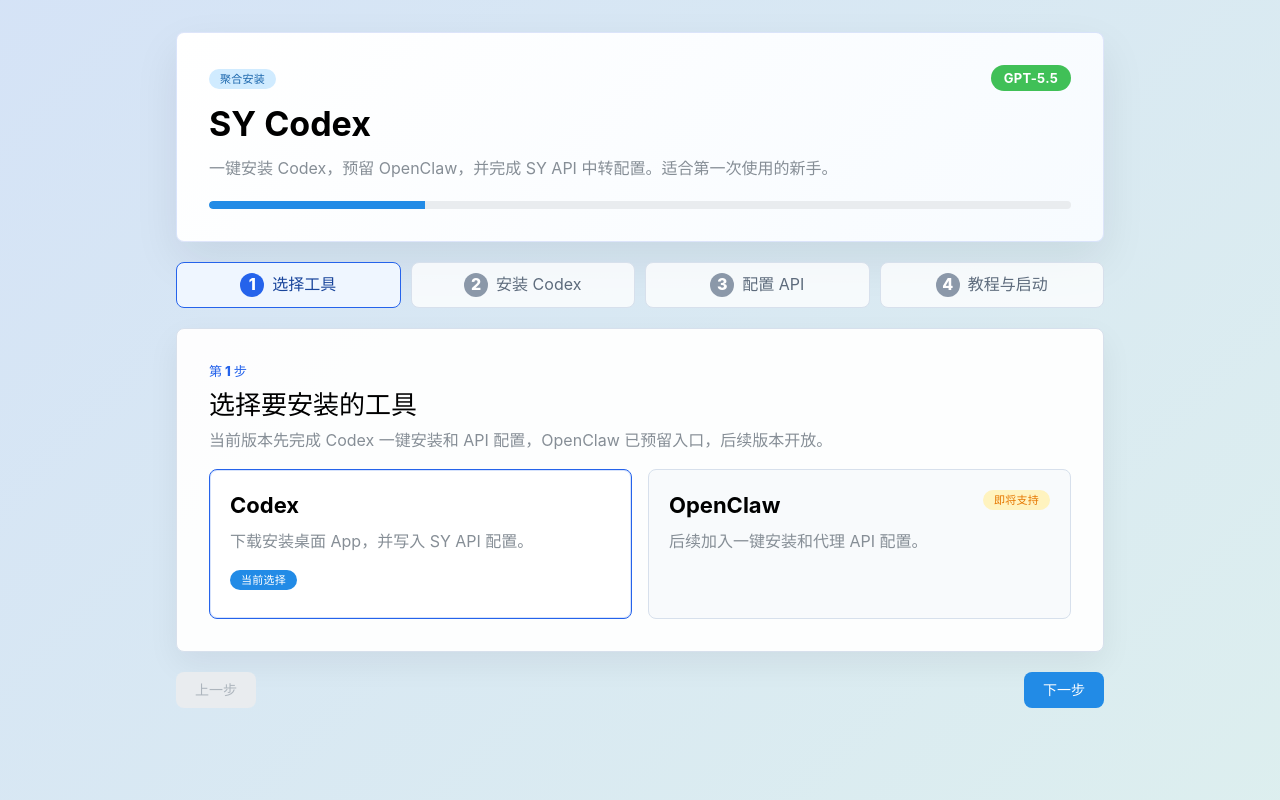
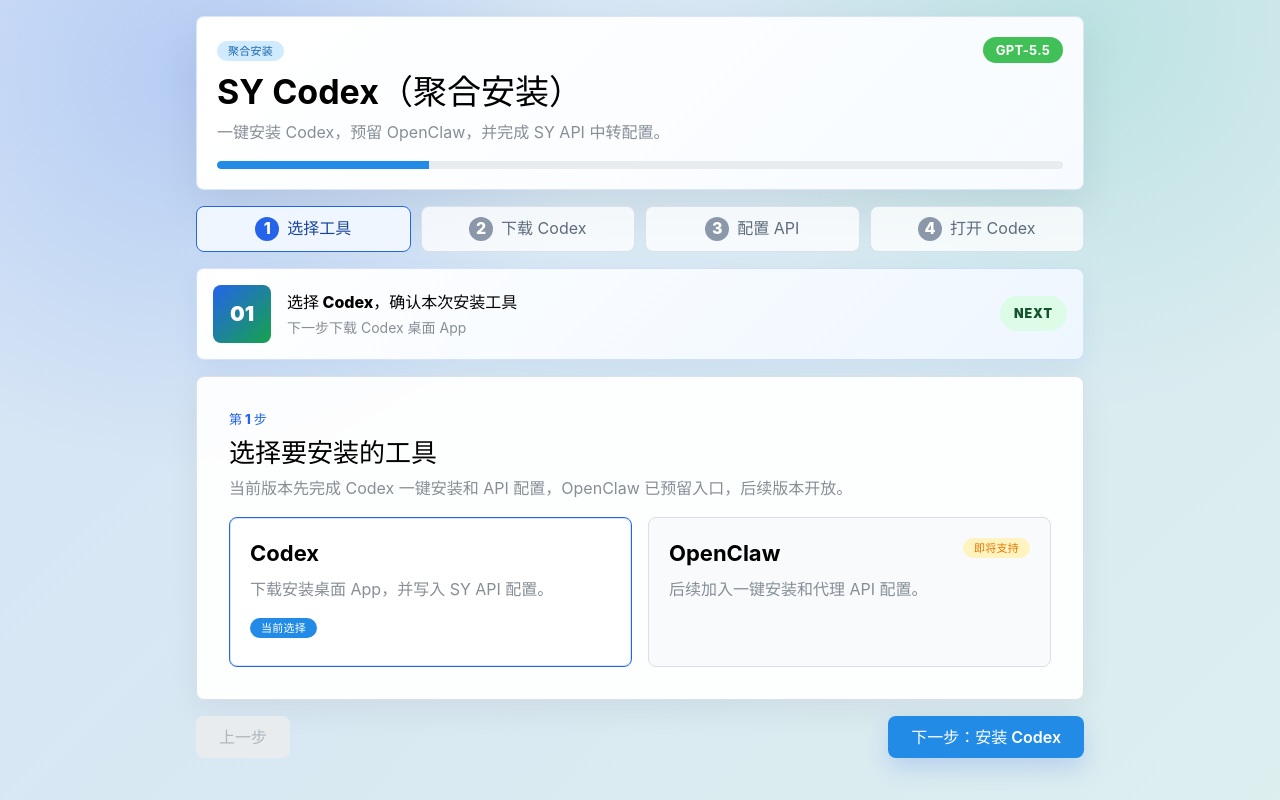
Before and after one commit to hwl198908-maker/sy-codex-helper, a React (Vite) app: page / in a window 1280 px wide. Built offline with nearby package versions, Linux system fonts and the light colour scheme.

Commit message:
feat: emphasize guided installer steps

```diff
--- a/src/App.tsx
+++ b/src/App.tsx
@@ -27,11 +27,45 @@ import {
   DEFAULT_PROVIDER_PROTOCOL
 } from "./lib/defaults";
 
+type StepGuide = {
+  label: string;
+  current: string;
+  next: string;
+  action: string;
+};
+
+const stepGuides: Record<WizardStep, StepGuide> = {
+  tool: {
+    label: "01",
+    current: "选择 Codex，确认本次安装工具",
+    next: "下一步下载 Codex 桌面 App",
+    action: "下一步：安装 Codex",
+  },
+  install: {
+    label: "02",
+    current: "下载并安装 Codex 桌面 App",
+    next: "安装完成后配置代理 API 和令牌",
+    action: "下一步：配置 API",
+  },
+  provider: {
+    label: "03",
+    current: "配置代理 API、令牌和 GPT-5.5 模型",
+    next: "保存后打开 Codex 桌面 App 完成配置",
+    action: "下一步：打开 Codex",
+  },
+  complete: {
+    label: "04",
+    current: "完成配置，打开 Codex 桌面 App",
+    next: "最后一步：点击页面中的打开 Codex",
+    action: "完成",
+  },
+};
+
 const stepLabels: Record<WizardStep, string> = {
   tool: "选择工具",
-  install: "安装 Codex",
+  install: "下载 Codex",
   provider: "配置 API",
-  complete: "教程与启动",
+  complete: "打开 Codex",
 };
 
 const steps: WizardStep[] = ["tool", "install", "provider", "complete"];
@@ -51,24 +85,25 @@ export default function App() {
     protocol: DEFAULT_PROVIDER_PROTOCOL,
     selectedModel: DEFAULT_PROVIDER_MODEL,
   });
+  const guide = stepGuides[step];
 
   return (
     <MantineProvider defaultColorScheme="light">
       <AppShell className="app-bg">
-        <Container size="md" py="xl">
-          <Stack gap="lg">
-            <Paper className="hero-card" radius="md" p="xl">
+        <Container size={920} py="md">
+          <Stack gap="md">
+            <Paper className="hero-card" radius="md" p="lg">
               <Group justify="space-between" align="flex-start" gap="md">
                 <Box>
                   <Badge color="blue" variant="light">聚合安装</Badge>
-                  <Title id="app-title" order={1} mt="sm">SY Codex</Title>
-                  <Text c="dimmed" mt="xs">
-                    一键安装 Codex，预留 OpenClaw，并完成 SY API 中转配置。适合第一次使用的新手。
+                  <Title id="app-title" order={1} mt={8}>SY Codex（聚合安装）</Title>
+                  <Text c="dimmed" mt={6}>
+                    一键安装 Codex，预留 OpenClaw，并完成 SY API 中转配置。
                   </Text>
                 </Box>
                 <Badge size="lg" color="green" variant="filled">GPT-5.5</Badge>
               </Group>
-              <Progress value={stepProgress[step]} mt="lg" radius="xl" />
+              <Progress value={stepProgress[step]} mt="md" radius="xl" />
             </Paper>
 
             <nav className="steps" aria-label="安装步骤">
@@ -80,17 +115,28 @@ export default function App() {
               ))}
             </nav>
 
+            <Paper className="guide-card" radius="md" p="md">
+              <Group gap="md" align="center" wrap="nowrap">
+                <div className="guide-index">{guide.label}</div>
+                <Box className="guide-copy">
+                  <Text fw={800}>{guide.current}</Text>
+                  <Text c="dimmed" size="sm" mt={3}>{guide.next}</Text>
+                </Box>
+                <div className="guide-arrow">NEXT</div>
+              </Group>
+            </Paper>
+
             {step === "tool" && <ToolStep />}
             {step === "install" && <InstallStep />}
             {step === "provider" && <ProviderStep form={providerForm} onFormChange={setProviderForm} />}
             {step === "complete" && <CompleteStep providerForm={providerForm} />}
 
-            <Group justify="space-between">
-              <Button variant="default" onClick={() => setStep(getPreviousStep(step))} disabled={step === "tool"}>
+            <Group justify="space-between" className="footer-actions">
+              <Button variant="default" size="md" onClick={() => setStep(getPreviousStep(step))} disabled={step === "tool"}>
                 上一步
               </Button>
-              <Button onClick={() => setStep(getNextStep(step))}>
-                {step === "complete" ? "完成" : "下一步"}
+              <Button size="md" className="next-button" onClick={() => setStep(getNextStep(step))}>
+                {guide.action}
               </Button>
             </Group>
           </Stack>
--- a/src/components/CompleteStep.tsx
+++ b/src/components/CompleteStep.tsx
@@ -3,6 +3,7 @@ import { invoke } from "@tauri-apps/api/core";
 import {
   Alert,
   Anchor,
+  Badge,
   Button,
   Group,
   List,
@@ -22,7 +23,7 @@ type CompleteStepProps = {
 };
 
 export function CompleteStep({ providerForm }: CompleteStepProps) {
-  const [status, setStatus] = useState("安装和 API 配置完成后，可以在这里打开 Codex。");
+  const [status, setStatus] = useState("最后一步：点击上方按钮打开 Codex 桌面 App。");
   const [updateStatus, setUpdateStatus] = useState("尚未检查更新。");
   const [updateManifest, setUpdateManifest] = useState<UpdateManifest | null>(null);
   const [isCheckingUpdate, setIsCheckingUpdate] = useState(false);
@@ -63,14 +64,21 @@ export function CompleteStep({ providerForm }: CompleteStepProps) {
 
   return (
     <Paper className="panel" radius="md" p="xl">
-      <Stack gap="lg">
-        <div>
-          <Text className="eyebrow">最后一步</Text>
-          <Title order={2}>教程与启动</Title>
-          <Text c="dimmed" mt={6}>
-            确认配置后打开 Codex。下面也保留 API 配置教程和版本检查。
-          </Text>
-        </div>
+      <Stack gap="md">
+        <Paper className="finish-hero" radius="md" p="lg">
+          <Group justify="space-between" align="center" gap="md">
+            <div>
+              <Badge color="green" variant="filled">第 4 步 / 最后一步</Badge>
+              <Title order={2} mt={8}>完成配置，打开 Codex 桌面 App</Title>
+              <Text c="dimmed" mt={6}>
+                API 已保存后，点击右侧按钮启动 Codex，并在 Codex 中开始使用 GPT-5.5。
+              </Text>
+            </div>
+            <Button className="open-codex-button" size="xl" onClick={openCodex}>
+              打开 Codex 桌面 App
+            </Button>
+          </Group>
+        </Paper>
 
         <SimpleGrid cols={{ base: 1, sm: 2 }} spacing="md">
           <Paper withBorder radius="md" p="md">
@@ -107,7 +115,6 @@ export function CompleteStep({ providerForm }: CompleteStepProps) {
         </Alert>
 
         <Group>
-          <Button onClick={openCodex}>打开 Codex</Button>
           <Button variant="default" onClick={checkUpdate} loading={isCheckingUpdate}>检查更新</Button>
           {updateManifest && isNewerVersion(APP_VERSION, updateManifest.version) && (
             <Button variant="light" onClick={() => openDownload(updateManifest.downloadUrl)}>下载新版</Button>
--- a/src/styles.css
+++ b/src/styles.css
@@ -22,6 +22,8 @@ body {
 .app-bg {
   min-height: 100vh;
   background:
+    radial-gradient(circle at 15% 10%, rgba(37, 99, 235, 0.18), transparent 30%),
+    radial-gradient(circle at 85% 5%, rgba(16, 185, 129, 0.14), transparent 28%),
     linear-gradient(135deg, rgba(31, 111, 235, 0.12), rgba(16, 185, 129, 0.08)),
     #eef3f8;
 }
@@ -89,6 +91,61 @@ body {
   box-shadow: 0 12px 32px rgba(15, 23, 42, 0.06);
 }
 
+.guide-card {
+  border: 1px solid rgba(37, 99, 235, 0.18);
+  background: linear-gradient(135deg, #ffffff, #eef6ff);
+  box-shadow: 0 10px 24px rgba(37, 99, 235, 0.08);
+}
+
+.guide-index {
+  display: grid;
+  place-items: center;
+  flex: 0 0 58px;
+  width: 58px;
+  height: 58px;
+  border-radius: 8px;
+  color: #ffffff;
+  background: linear-gradient(135deg, #2563eb, #16a34a);
+  font-size: 1.3rem;
+  font-weight: 900;
+}
+
+.guide-copy {
+  min-width: 0;
+  flex: 1;
+}
+
+.guide-arrow {
+  flex: 0 0 auto;
+  border-radius: 999px;
+  padding: 8px 14px;
+  color: #14532d;
+  background: #dcfce7;
+  font-size: 0.78rem;
+  font-weight: 900;
+  letter-spacing: 0.08em;
+}
+
+.next-button {
+  min-width: 190px;
+  box-shadow: 0 10px 24px rgba(37, 99, 235, 0.2);
+}
+
+.footer-actions {
+  padding-bottom: 4px;
+}
+
+.finish-hero {
+  border: 1px solid rgba(22, 163, 74, 0.25);
+  background: linear-gradient(135deg, #f0fdf4, #ffffff);
+}
+
+.open-codex-button {
+  min-width: 220px;
+  min-height: 58px;
+  box-shadow: 0 14px 28px rgba(22, 163, 74, 0.24);
+}
+
 .tool-card {
   min-height: 150px;
   border: 1px solid #d7e0ec;
```
Also changed, not shown: src-tauri/tauri.conf.json (+6 -4 lines), 1 other file (tests, documents, lock files or other folders).
